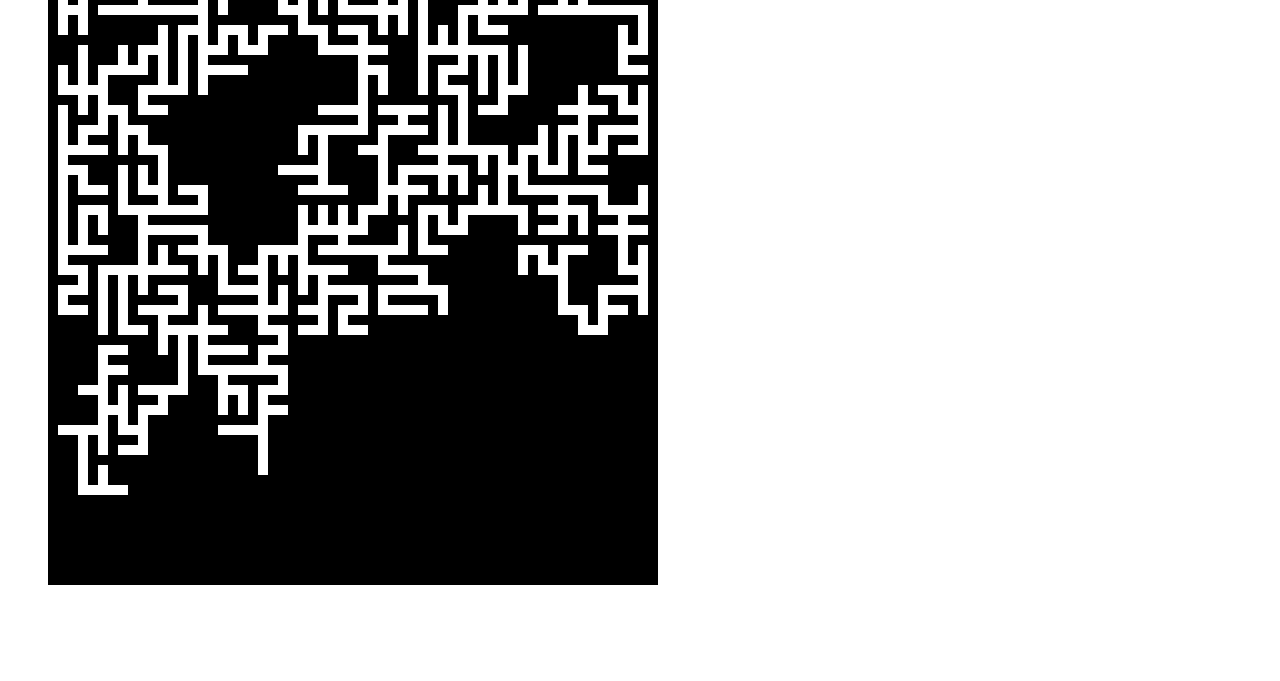
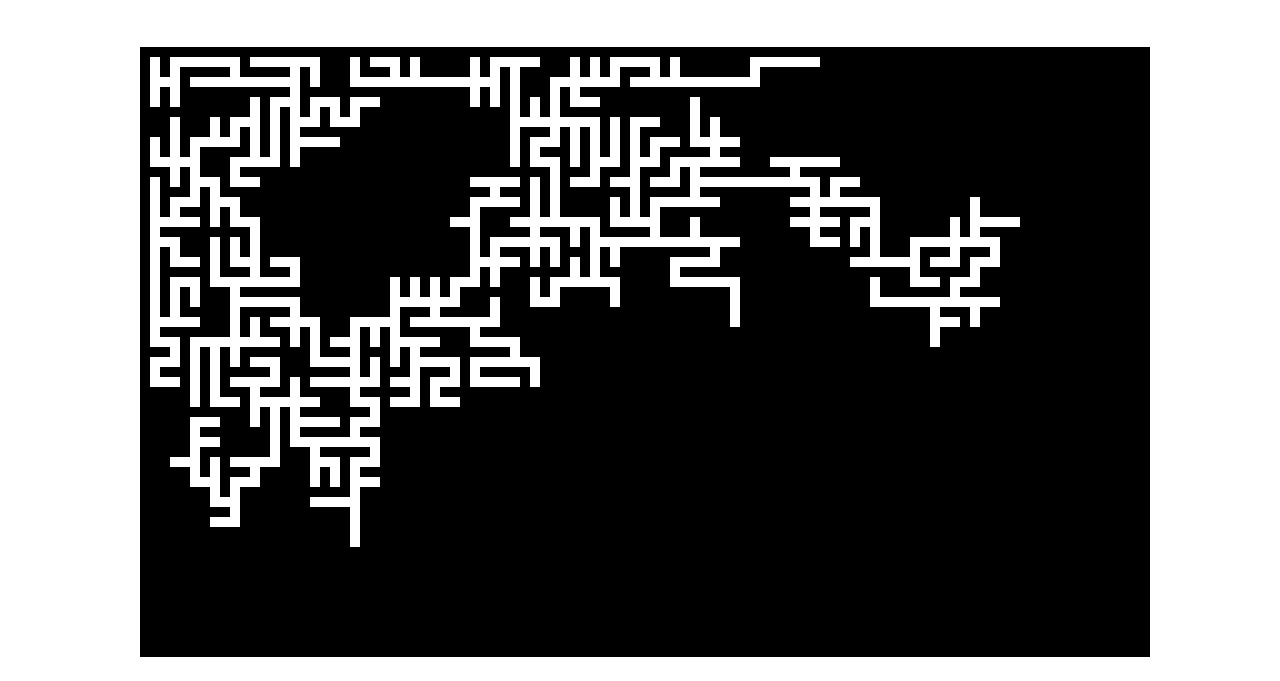
Before and after one commit to bah87/maze-runner, a website built with webpack: page index.html in a window 1280 px wide. Shown: the part 73-754 px from the top of the page. Built offline with nearby package versions, Linux system fonts and the light colour scheme.

Commit message:
Add wider grid

```diff
--- a/css/grid.css
+++ b/css/grid.css
@@ -9,6 +9,13 @@ canvas {
   margin-left: 20px;
   margin-top: 20px;
   padding: 10px;
+}
+
+.canvas-container {
+  margin: auto;
+  display: flex;
+  align-items: center;
+  justify-content: center;
 }
 
 li {
--- a/index.html
+++ b/index.html
@@ -2,7 +2,7 @@
 <html>
   <head>
     <meta charset="utf-8">
-    <title>MazeSolver</title>
+    <title>Maze Runner</title>
     <link rel="stylesheet" type="text/css" href="./css/grid.css">
     <script src="https://use.fontawesome.com/db880a9af4.js"></script>
     <script type="text/javascript" src="https://ajax.googleapis.com/ajax/libs/jquery/3.1.1/jquery.min.js"
@@ -11,14 +11,10 @@
   </head>
 
   <body>
+    <h1>Maze Runner</h1>
 
-    <canvas></canvas>
-
-    <!-- <h1>MazeSolver</h1>
-
-    <div class="figure-container">
-      <figure class="maze-viz-1"></figure>
-      <figure class="maze-viz-2"></figure>
+    <div class="canvas-container">
+      <canvas></canvas>
     </div>
 
     <div class="contact-me">
@@ -32,7 +28,7 @@
           <i class="fa fa-linkedin-square" aria-hidden="true"></i>
         </a>
       </div>
-    </div> -->
+    </div>
 
   </body>
 </html>
--- a/js/bfs.js
+++ b/js/bfs.js
@@ -5,11 +5,11 @@ class BreadthOrDepthFirstSearch {
   constructor(startPos, goalPos, grid, ctx, search) {
     this.queue = [grid.array[startPos[0]][startPos[1]]];
     this.visited = {
-      bool: new Array(Math.pow(grid.size, 2)).fill(false),
+      bool: new Array(grid.width * grid.height).fill(false),
       all: [],
       save: []
     };
-    this.goalValue = goalPos[0] * grid.size + goalPos[1];
+    this.goalValue = goalPos[0] * grid.width + goalPos[1];
     this.search = search;
   }
 
--- a/js/generate_maze.js
+++ b/js/generate_maze.js
@@ -4,11 +4,11 @@ import Edge from './edge';
 import BreadthOrDepthFirstSearch from './bfs';
 
 class GenerateMaze {
-  constructor(canvasEl, size) {
-    this.width = canvasEl.width;
-    this.height = canvasEl.height;
+  constructor(canvasEl, width, height) {
+    this.width = width * 20 + 10;
+    this.height = height * 20 + 10;
     this.ctx = canvasEl.getContext("2d");
-    this.grid = new Grid(size);
+    this.grid = new Grid(width, height);
     this.allEdges = new Prims(this.grid).generate();
     this.startPos = this.grid.startPos;
     this.goalPos = this.grid.goalPos;
--- a/js/grid.js
+++ b/js/grid.js
@@ -1,30 +1,27 @@
 import Node from './node';
 
 class Grid {
-  constructor(size) {
-    this.size = size;
-    this.array = Grid.makeGrid(size, -1);
+  constructor(width, height) {
+    this.width = width;
+    this.height = height;
+    this.array = Grid.makeGrid(width, height);
     this.startPos = Grid.placeEndpoints(this);
     this.goalPos = Grid.placeEndpoints(this);
   }
 }
 
 Grid.placeEndpoints = grid => {
-  let i = Math.floor(Math.random() * grid.size);
-  let j = Math.floor(Math.random() * grid.size);
+  let i = Math.floor(Math.random() * grid.height);
+  let j = Math.floor(Math.random() * grid.width);
   return [i, j];
 };
 
-Grid.makeGrid = (size, random) => {
+Grid.makeGrid = (width, height) => {
   let grid = [];
-  for (let i = 0; i < size; i++) {
+  for (let i = 0; i < height; i++) {
     let row = [];
-    for (let j = 0; j < size; j++) {
-      if (Math.random() > random) {
-        row.push(new Node([i, j], i * size + j));
-      } else {
-        row.push(null);
-      }
+    for (let j = 0; j < width; j++) {
+      row.push(new Node([i, j], i * width + j));
     }
     grid.push(row);
   }
--- a/js/main.js
+++ b/js/main.js
@@ -2,8 +2,10 @@ import GenerateMaze from './generate_maze';
 
 $(() => {
   const canvasEl = document.getElementsByTagName("canvas")[0];
-  canvasEl.height = 620;
-  canvasEl.width = 620;
-  const maze = new GenerateMaze(canvasEl, 30);
+  let width = 50;
+  let height = 30;
+  canvasEl.height = height * 20 + 40;
+  canvasEl.width = width * 20 + 40;
+  const maze = new GenerateMaze(canvasEl, width, height);
   maze.generate(canvasEl);
 });
--- a/js/prims.js
+++ b/js/prims.js
@@ -8,7 +8,7 @@ class Prims {
     this.grid = grid;
     this.boolean = {
       length: 0,
-      array: new Array(Math.pow(this.grid.size, 2)).fill(false)
+      array: new Array(this.grid.width * this.grid.height).fill(false)
     };
     this.edges = [];
   }
```
Also changed, not shown: js/bundle.js (+22 -23 lines), 1 other file.
